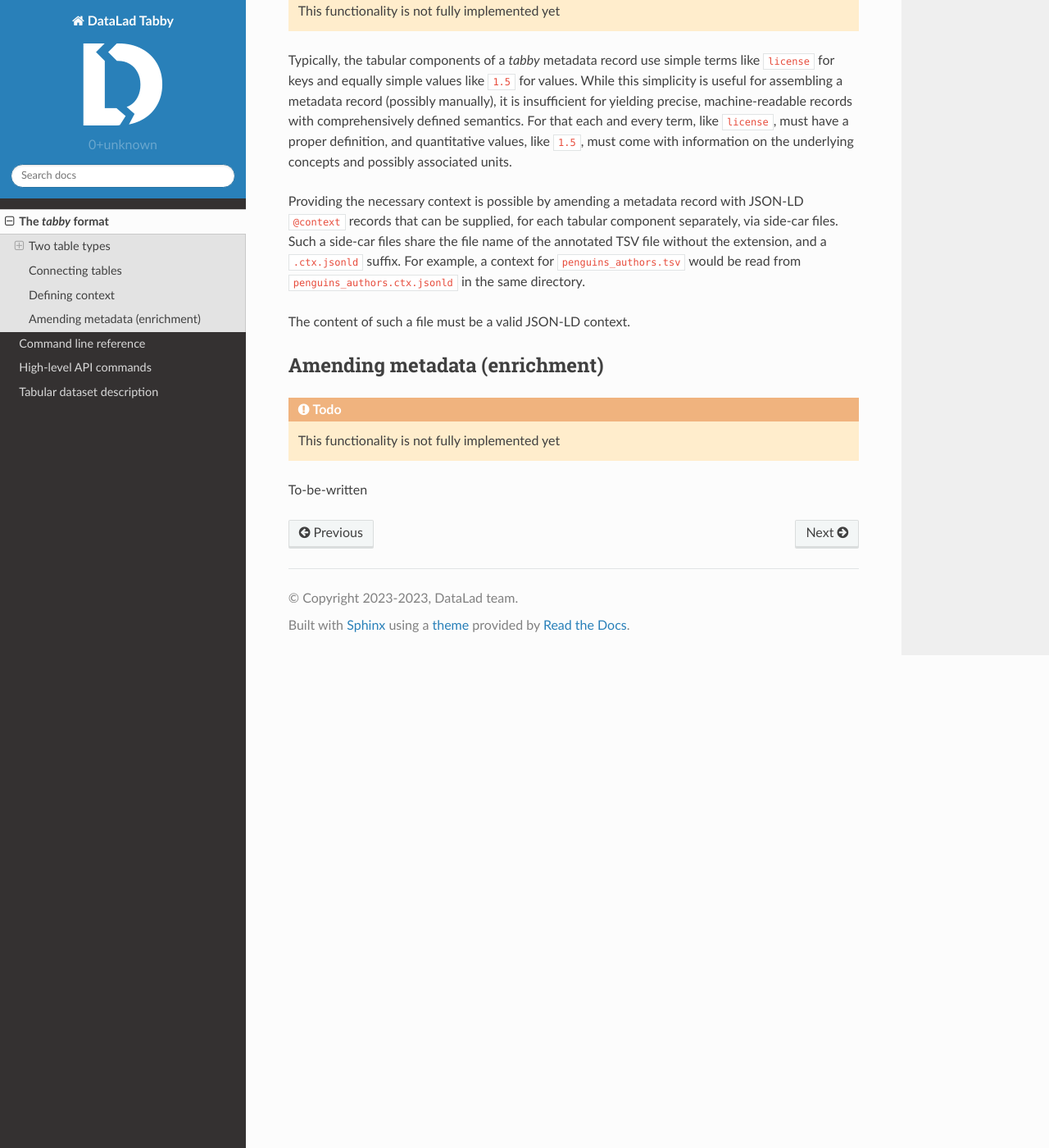
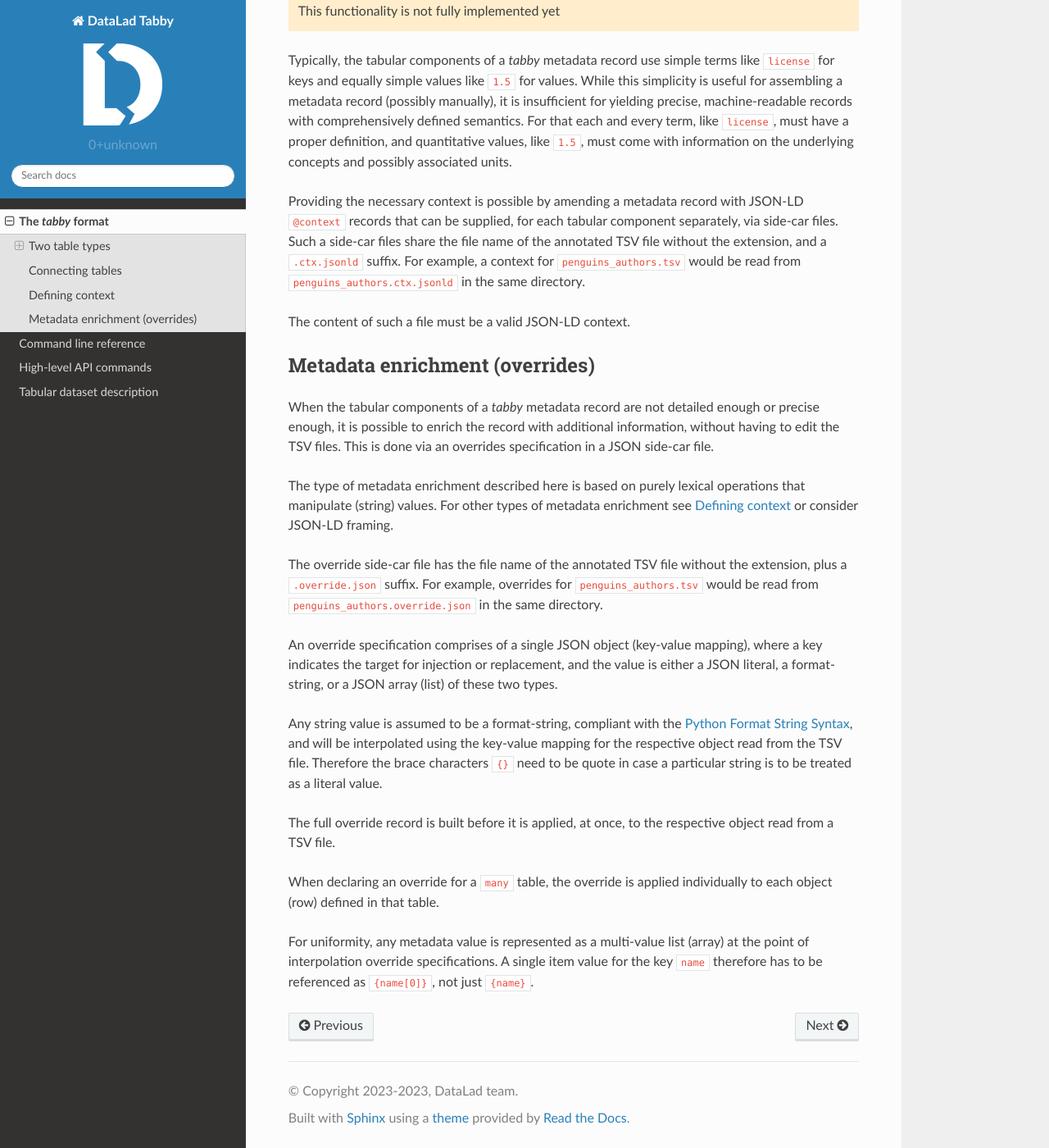
Before and after one commit to psychoinformatics-de/datalad-tabby, a Sphinx documentation site: the page built from docs/source/specification.rst, in a window 1280 px wide and 1400 px high, scrolled down 2158 px. Shown: the whole window at 82% size. Built offline with Sphinx 7.4.7 and the Read the Docs theme 2.0.0, drawn with Linux system fonts in a browser that asks for light colours; pages that are not in the unit, such as notebooks, are missing from menus.

Commit message:
Metadata override feature
The key purpose of this feature is to enrich metadata with additional
properties (keys), and to replace values of existing properties (keys)
with other values. The "amend" use case (add values to a particular key)
is only supported vai the proxy of replacing all values with a copy of
the original values that has new items appended (because @mih thinks
that this case is not common in typical metadata enrichment scenarios).

The current implementation allows for a unchanged TSV (author-provided)
to be combined with an evolving override (curator-provided) to inject
additional properties (e.g., `@type`, or `@id`) in the metadata record
without altering the structure/content of the author-provided dcouments,
thereby avoiding any friction or incompatibilities with the workflows
or processes that yielded them in the first place.

This makes it easier to feed back corrections to the original authors
(or ask for them), and does not require any party to adjust to a
different workflow.

```diff
--- a/docs/source/specification.rst
+++ b/docs/source/specification.rst
@@ -121,10 +121,43 @@ For example, a context for ``penguins_authors.tsv`` would be read from
 The content of such a file must be a valid JSON-LD context.
 
 
-Amending metadata (enrichment)
-==============================
+Metadata enrichment (overrides)
+===============================
 
-.. todo::
-   This functionality is not fully implemented yet
+When the tabular components of a `tabby` metadata record are not detailed
+enough or precise enough, it is possible to enrich the record with additional
+information, without having to edit the TSV files. This is done via an
+overrides specification in a JSON side-car file.
 
-To-be-written
+The type of metadata enrichment described here is based on purely lexical
+operations that manipulate (string) values. For other types of metadata
+enrichment see `Defining context`_ or consider JSON-LD framing.
+
+The override side-car file has the file name of the annotated TSV file without
+the extension, plus a ``.override.json`` suffix.  For example, overrides for
+``penguins_authors.tsv`` would be read from ``penguins_authors.override.json``
+in the same directory.
+
+An override specification comprises of a single JSON object (key-value
+mapping), where a key indicates the target for injection or replacement, and
+the value is either a JSON literal, a format-string, or a JSON array (list) of
+these two types.
+
+Any string value is assumed to be a format-string, compliant with the `Python
+Format String Syntax`_, and will be interpolated using the key-value mapping
+for the respective object read from the TSV file.  Therefore the brace
+characters ``{}`` need to be quote in case a particular string is to be
+treated as a literal value.
+
+.. _Python Format String Syntax: https://docs.python.org/3/library/string.html#format-string-syntax
+
+The full override record is built before it is applied, at once, to the
+respective object read from a TSV file.
+
+When declaring an override for a ``many`` table, the override is applied
+individually to each object (row) defined in that table.
+
+For uniformity, any metadata value is represented as a multi-value list
+(array) at the point of interpolation override specifications. A single item
+value for the key ``name`` therefore has to be referenced as ``{name[0]}``, not
+just ``{name}``.
```
Also changed, not shown: 2 other files.
